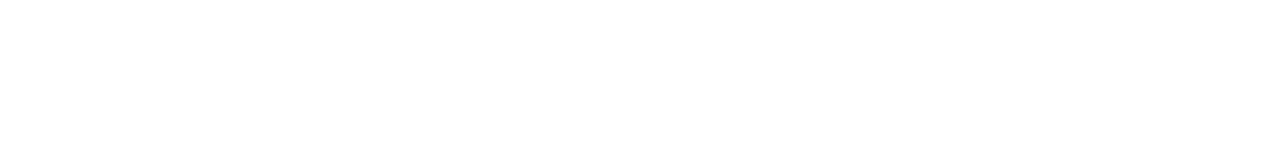
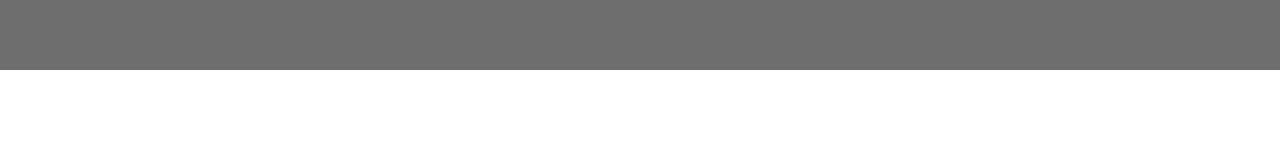
Before and after one commit to zhamal2k04/YoutubeProject, a plain HTML site: page index.html in a window 1280 px wide. Drawn offline with Linux system fonts and the light colour scheme.

Commit message:
Navbar(style)
Added style for navbar

```diff
--- a/index.html
+++ b/index.html
@@ -10,8 +10,8 @@
     <link rel="stylesheet" href="./sidebar.css" />
   </head>
   <body>
-    <nav>
-      <!-- Jamol's team -->
+    <nav class="navbar">
+
     </nav>
 
     <section>
--- a/nav.css
+++ b/nav.css
@@ -0,0 +1,11 @@
+*{
+    margin: 0;
+    padding: 0;
+    box-sizing: border-box;
+}
+
+.navbar{
+    width: 100%;
+    height: 70px;
+    background-color: #343434b4;
+}
```
